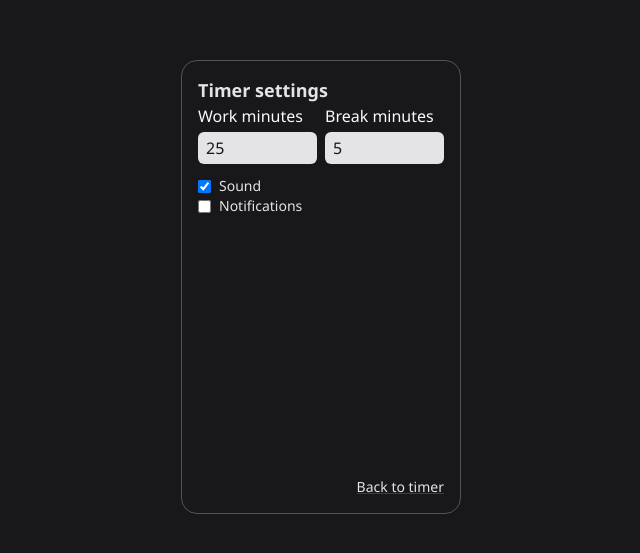
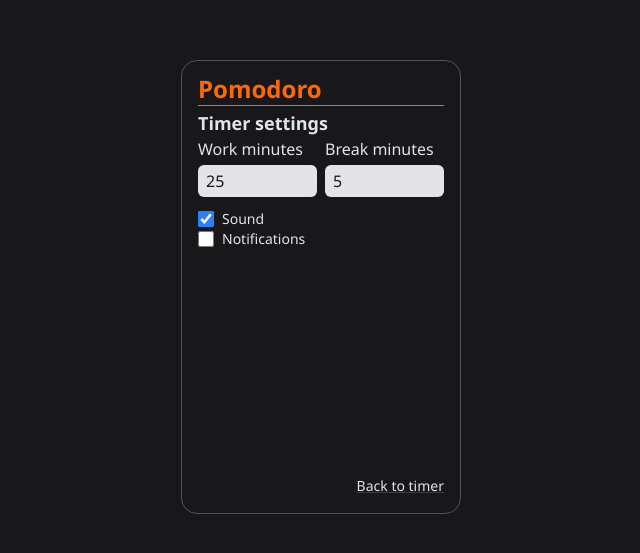
Before and after one commit to kevinashworth/pomodoro, a React (Vite) app: page /settings in a window 1280 px wide. Shown: the part 113-666 px from the top of the page, without its empty margins (319-959 px from the left). Built offline with nearby package versions, Linux system fonts and the light colour scheme.

Commit message:
refactor(settings): restructure layout with header and footer
Replace absolute-positioned footer actions with a flex column so the body grows and the header, content, and footer stay in flow. Normalize checkbox styling and label colors.

```diff
--- a/src/pages/settings.tsx
+++ b/src/pages/settings.tsx
@@ -40,13 +40,17 @@
   return (
     <Layout>
       <WindowFrame>
-        <div className="relative h-full p-4">
-          <h2 id="pomodoro-settings-title" className="text-zinc-200">
-            Timer settings
-          </h2>
+        <div className="flex h-full flex-col p-4">
+          <div>
+            <h1 className="leading-none text-orange-500">Pomodoro</h1>
+            <div className="my-1 h-px bg-orange-500"></div>
+          </div>
+
+          <div className="grow">
+            <h2 className="font-bold text-zinc-200">Timer settings</h2>
 
             <div className="grid grid-cols-2 gap-2">
-            <label className="flex flex-col gap-1">
+              <label className="flex flex-col gap-1 text-zinc-200">
                 Work minutes
                 <MinutesInput
                   max={MAX_MINUTES}
@@ -57,7 +61,7 @@
                   value={workMinutes}
                 />
               </label>
-            <label className="flex flex-col gap-1">
+              <label className="flex flex-col gap-1 text-zinc-200">
                 Break minutes
                 <MinutesInput
                   max={MAX_MINUTES}
@@ -74,6 +78,7 @@
               <label className="flex items-center gap-2 text-zinc-200">
                 <input
                   type="checkbox"
+                  className="size-4 accent-blue-500"
                   data-testid="sound-toggle"
                   checked={soundEnabled}
                   onChange={(event) => setSoundEnabled(event.target.checked)}
@@ -83,6 +88,7 @@
               <label className="flex items-center gap-2 text-zinc-200">
                 <input
                   type="checkbox"
+                  className="size-4 accent-blue-500"
                   data-testid="notifications-toggle"
                   checked={notificationsEnabled}
                   onChange={(event) => handleNotificationsToggleChange(event.target.checked)}
@@ -93,6 +99,7 @@
                 <label className="flex items-center gap-2 text-zinc-200">
                   <input
                     type="checkbox"
+                    className="size-4 accent-blue-500"
                     data-testid="menu-bar-timer-toggle"
                     checked={showTimerInMenuBar}
                     onChange={(event) => setShowTimerInMenuBar(event.target.checked)}
@@ -101,24 +108,32 @@
                 </label>
               )}
             </div>
+          </div>
 
+          <div>
+            <div className="flex justify-between">
+              <div>
                 {isTauri() && (
                   <button
                     type="button"
                     data-testid="quit-button"
                     onClick={() => void invoke("quit")}
-              className="absolute bottom-4 left-4 text-sm text-zinc-200 underline decoration-zinc-300/20 hover:text-red-400 hover:decoration-red-400/20"
+                    className="text-sm text-zinc-200 underline decoration-zinc-300/20 hover:text-red-400 hover:decoration-red-400/20"
                   >
                     Quit
                   </button>
                 )}
-
+              </div>
+              <div>
                 <Link
                   to="/"
-            className="absolute right-4 bottom-4 text-sm text-zinc-200 underline decoration-zinc-300/20 hover:text-zinc-100 hover:decoration-zinc-300/80"
+                  className="text-sm text-zinc-200 underline decoration-zinc-300/20 hover:text-zinc-100 hover:decoration-zinc-300/80"
                 >
                   Back to timer
                 </Link>
+              </div>
+            </div>
+          </div>
         </div>
       </WindowFrame>
     </Layout>
```
Lines whose indentation alone changed are shown as unchanged.
